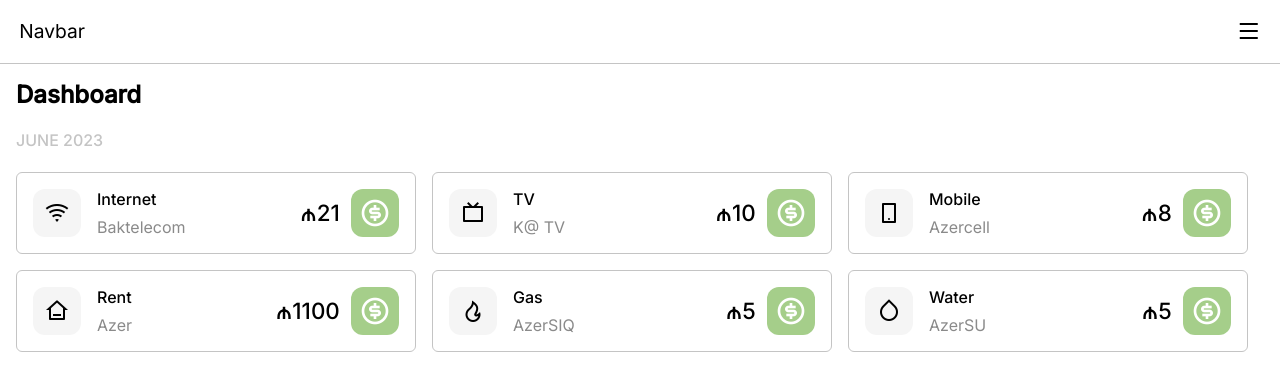
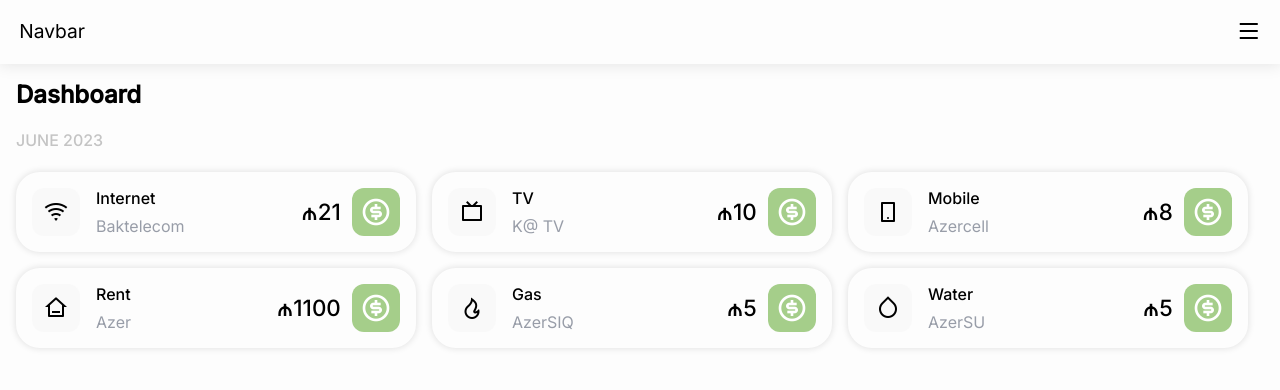
Before and after one commit to Lexeor/pay-vault, a React (Create React App) app: page /dashboard in a window 1280 px wide. Shown: the top 390 px of the page. Built offline with nearby package versions, Linux system fonts and the light colour scheme.

Commit message:
overall redesign

```diff
--- a/src/styles/_cards.scss
+++ b/src/styles/_cards.scss
@@ -8,10 +8,11 @@
   display: flex;
   flex-direction: column;
   width: 100%;
-  border: 1px solid $color-separator;
-  border-radius: 6px;
+  border: 0;
+  border-radius: 24px;
   padding: 1em;
   transition: all 1s ease-in-out;
+  box-shadow: 0 0 6px 1px $color-black-10;
 }
 
 .card-header {
@@ -36,7 +37,7 @@
     display: flex;
     justify-content: center;
     align-items: center;
-    background-color: $color-light-gray;
+    background-color: rgba($color-light-gray, 0.5);
     border: 0;
     border-radius: 12px;
   }
--- a/src/styles/_navbar.scss
+++ b/src/styles/_navbar.scss
@@ -3,9 +3,10 @@
   flex-direction: row;
   justify-content: space-between;
   padding: 1em;
-  border-bottom: 1px solid $color-separator;
+  border: 0;
   font-size: 1.2em;
   height: 64px;
+  box-shadow: 0 0 15px 1px $color-black-10;
 
   i {
     font-size: 1.5rem;
--- a/src/styles/_variables.scss
+++ b/src/styles/_variables.scss
@@ -7,6 +7,10 @@
 $color-action-light: #4479ff;
 $color-action-dark: #285ad8;
 
-$color-text-secondary: #8a8a8a;
+$color-text-secondary: #989da8;
 $color-light-gray: #f5f5f5;
 $color-success: #4bb543;
+
+$color-background: #fdfdfd;
+
+$color-black-10: rgba(0, 0, 0, 0.1);
--- a/src/styles/main.css
+++ b/src/styles/main.css
@@ -17,6 +17,7 @@
   width: 100%;
   height: 100%;
   min-height: 100vh;
+  background-color: #fdfdfd;
 }
 
 .container {
@@ -121,9 +122,10 @@
   flex-direction: row;
   justify-content: space-between;
   padding: 1em;
-  border-bottom: 1px solid #c4c4c4;
+  border: 0;
   font-size: 1.2em;
   height: 64px;
+  box-shadow: 0 0 15px 1px rgba(0, 0, 0, 0.1);
 }
 .navbar i {
   font-size: 1.5rem;
@@ -139,10 +141,11 @@
   display: flex;
   flex-direction: column;
   width: 100%;
-  border: 1px solid #c4c4c4;
-  border-radius: 6px;
+  border: 0;
+  border-radius: 24px;
   padding: 1em;
   transition: all 1s ease-in-out;
+  box-shadow: 0 0 6px 1px rgba(0, 0, 0, 0.1);
 }
 
 .card-header {
@@ -166,7 +169,7 @@
   display: flex;
   justify-content: center;
   align-items: center;
-  background-color: #f5f5f5;
+  background-color: rgba(245, 245, 245, 0.5);
   border: 0;
   border-radius: 12px;
 }
@@ -179,7 +182,7 @@
 }
 
 .card-provider-text {
-  color: #8a8a8a;
+  color: #989da8;
 }
 
 .card-btn-pay {
--- a/src/styles/main.scss
+++ b/src/styles/main.scss
@@ -21,6 +21,7 @@
   width: 100%;
   height: 100%;
   min-height: 100vh;
+  background-color: $color-background;
 }
 
 .container {
```
Also changed, not shown: 1 other file (tests, documents, lock files or other folders).
